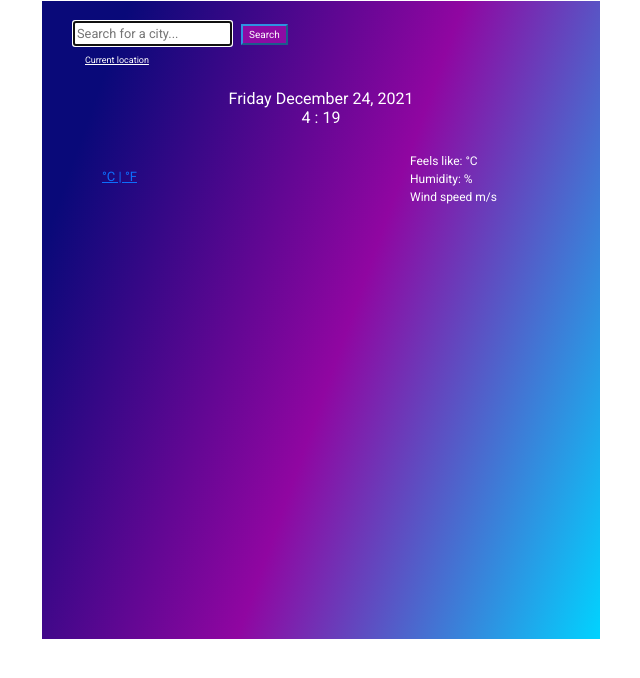
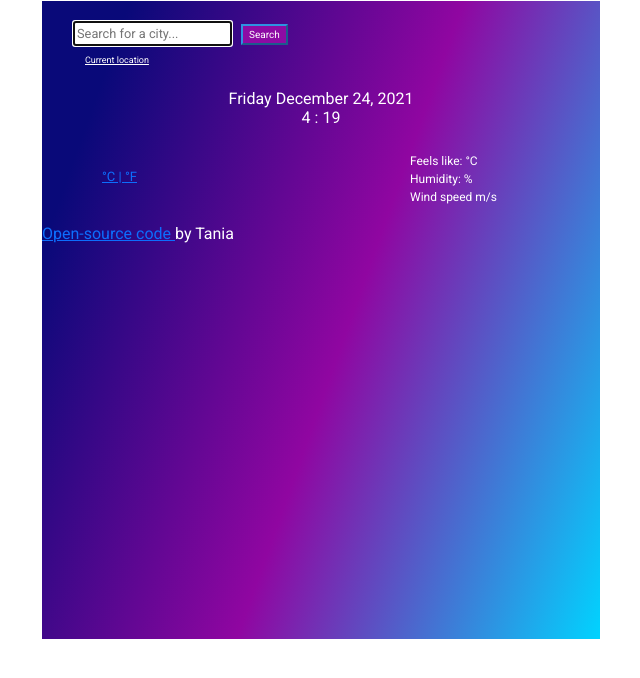
Before and after one commit to taniaelida/weatherapp, a plain HTML site: page index.html in a window 1280 px wide. Shown: the whole page, without its empty margins (41-681 px from the left). Drawn offline with nearby package versions, Linux system fonts and the light colour scheme.

Commit message:
Update index.html
Added link to github

```diff
--- a/index.html
+++ b/index.html
@@ -58,6 +58,7 @@
 				 <li>Wind speed <span id="viento">  </span> m/s</li>
 
 		 </div>
+     <p> <a href = " https://github.com/taniaelida/weatherapp">Open-source code </a> by Tania </p>
 			</div>
 	</div>
    <script src="src/index.js"></script>
```
